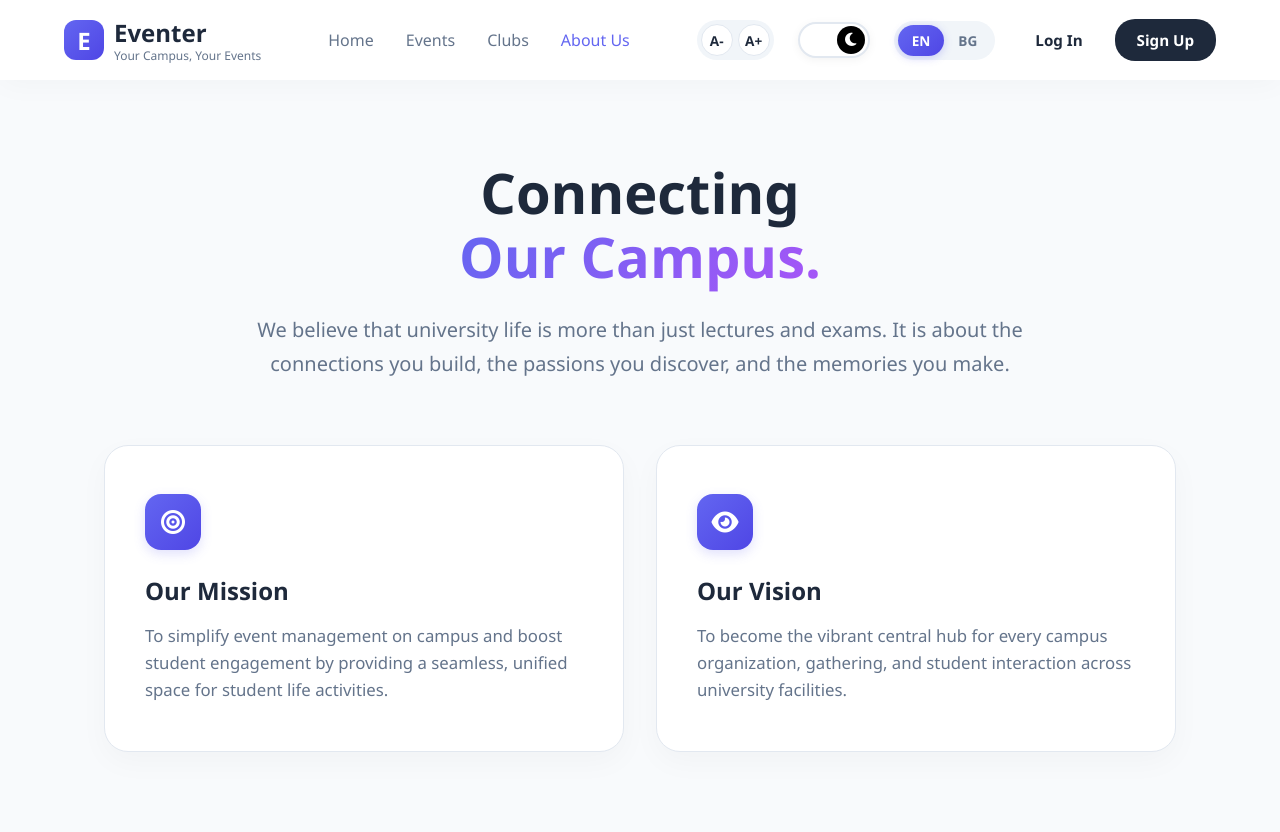
After one commit to j77s9gc9w9-svg/artemis-student-platform, a Flask app: page /about in a window 1280 px wide. The commit adds this page. Run offline with Flask 3, Linux system fonts and the light colour scheme.

Commit message:
Implement about us page

```diff
--- a/app.py
+++ b/app.py
@@ -202,6 +202,9 @@ def login():
 
 
 @page_bp.route("/api/me")
+@page_bp.route("/about")
+def about():
+    return render_template("about.html")
 @token_required
 def me():
     return jsonify({
--- /dev/null
+++ b/static/about.css
@@ -0,0 +1,378 @@
+html {
+    font-size: 16px;
+    transition: font-size 0.2s ease;
+}
+
+:root {
+    --primary: #6366f1;
+    --primary-gradient: linear-gradient(135deg, #6366f1 0%, #4f46e5 100%);
+    --bg-light: #f8fafc;
+    --bg-header: #ffffff;
+    --text-dark: #1e293b;
+    --text-muted: #64748b;
+    --box-shadow-alpha: rgba(0, 0, 0, 0.03);
+    --switcher-bg: #f1f5f9;
+    --btn-secondary-bg: #ffffff;
+    --btn-secondary-border: #e2e8f0;
+    --btn-signup-bg: #1e293b;
+    --btn-signup-text: #ffffff;
+    --btn-signup-border: transparent;
+}
+
+body.dark-mode {
+    --bg-light: #0f172a;
+    --bg-header: #1e293b;
+    --text-dark: #f8fafc;
+    --text-muted: #94a3b8;
+    --box-shadow-alpha: rgba(0, 0, 0, 0.25);
+    --switcher-bg: #334155;
+    --btn-secondary-bg: #1e293b;
+    --btn-secondary-border: #334155;
+    --btn-signup-bg: #334155;
+    --btn-signup-text: #f8fafc;
+    --btn-signup-border: #475569;
+}
+
+* {
+    margin: 0;
+    padding: 0;
+    box-sizing: border-box;
+    font-family: 'Segoe UI', Tahoma, Geneva, Verdana, sans-serif;
+}
+
+body {
+    background-color: var(--bg-light);
+    color: var(--text-dark);
+    overflow-x: hidden;
+    min-height: 100vh;
+    transition: background-color 0.3s ease, color 0.3s ease;
+}
+
+header {
+    background: var(--bg-header);
+    padding: 1rem 5%;
+    display: flex;
+    justify-content: space-between;
+    align-items: center;
+    box-shadow: 0 4px 30px var(--box-shadow-alpha);
+    position: sticky;
+    top: 0;
+    z-index: 100;
+    transition: background-color 0.3s ease;
+}
+
+.logo-container {
+    display: flex;
+    align-items: center;
+    gap: 10px;
+}
+
+.logo-icon {
+    background: var(--primary-gradient);
+    color: white;
+    width: 40px;
+    height: 40px;
+    border-radius: 12px;
+    display: flex;
+    align-items: center;
+    justify-content: center;
+    font-size: 1.5rem;
+    font-weight: bold;
+}
+
+.logo-text h1 {
+    font-size: 1.5rem;
+    color: var(--text-dark);
+}
+
+.logo-text span {
+    font-size: 0.75rem;
+    color: var(--text-muted);
+    display: block;
+    margin-top: -2px;
+}
+
+nav ul {
+    display: flex;
+    list-style: none;
+    gap: 2rem;
+}
+
+nav ul li a {
+    text-decoration: none;
+    color: var(--text-muted);
+    font-weight: 500;
+    transition: color 0.3s;
+}
+
+nav ul li a.active, nav ul li a:hover {
+    color: var(--primary);
+}
+
+.header-actions {
+    display: flex;
+    align-items: center;
+    gap: 1.5rem;
+}
+
+.font-size-container {
+    display: flex;
+    gap: 5px;
+    background: var(--switcher-bg);
+    padding: 4px;
+    border-radius: 20px;
+}
+
+.font-btn {
+    background: var(--btn-secondary-bg);
+    border: 1px solid var(--btn-secondary-border);
+    color: var(--text-dark);
+    width: 32px;
+    height: 32px;
+    border-radius: 50%;
+    font-size: 0.85rem;
+    font-weight: bold;
+    cursor: pointer;
+    display: flex;
+    align-items: center;
+    justify-content: center;
+    transition: all 0.2s ease;
+}
+
+.font-btn:hover {
+    border-color: var(--primary);
+    color: var(--primary);
+}
+
+.theme-switch-container {
+    display: flex;
+    align-items: center;
+}
+
+.theme-checkbox {
+    display: none;
+}
+
+.theme-switch-label {
+    width: 72px;
+    height: 36px;
+    background-color: #ffffff;
+    border: 2px solid #e2e8f0;
+    border-radius: 50px;
+    position: relative;
+    cursor: pointer;
+    display: flex;
+    align-items: center;
+    box-shadow: 0 2px 10px rgba(0, 0, 0, 0.05);
+    transition: background-color 0.3s ease, border-color 0.3s ease;
+}
+
+.theme-switch-ball {
+    width: 28px;
+    height: 28px;
+    background-color: #000000;
+    border-radius: 50%;
+    position: absolute;
+    right: 3px;
+    display: flex;
+    align-items: center;
+    justify-content: center;
+    transition: transform 0.3s cubic-bezier(0.4, 0, 0.2, 1), background-color 0.3s ease;
+}
+
+.theme-switch-ball i {
+    font-size: 0.95rem;
+    position: absolute;
+    transition: opacity 0.2s ease, transform 0.3s ease;
+}
+
+.sun-icon {
+    color: #000000;
+    opacity: 0;
+    transform: rotate(-90deg);
+}
+
+.moon-icon {
+    color: #ffffff;
+    opacity: 1;
+    transform: rotate(0deg);
+}
+
+body.dark-mode .theme-switch-label {
+    background-color: #2d3135;
+    border-color: #2d3135;
+}
+
+body.dark-mode .theme-switch-ball {
+    transform: translateX(-34px);
+    background-color: #ffffff;
+}
+
+body.dark-mode .sun-icon {
+    opacity: 1;
+    transform: rotate(0deg);
+}
+
+body.dark-mode .moon-icon {
+    opacity: 0;
+    transform: rotate(90deg);
+}
+
+.lang-switcher {
+    display: flex;
+    background: var(--switcher-bg);
+    padding: 4px;
+    border-radius: 20px;
+    transition: background-color 0.3s ease;
+}
+
+.lang-btn {
+    background: transparent;
+    border: none;
+    padding: 6px 14px;
+    font-size: 0.85rem;
+    font-weight: 600;
+    cursor: pointer;
+    color: var(--text-muted);
+    border-radius: 16px;
+    transition: all 0.3s ease;
+}
+
+.lang-btn.active {
+    color: white;
+    background: var(--primary-gradient);
+    box-shadow: 0 2px 8px rgba(99, 102, 241, 0.3);
+}
+
+.auth-buttons {
+    display: flex;
+    align-items: center;
+    gap: 1rem;
+}
+
+.btn-login {
+    text-decoration: none;
+    color: var(--text-dark);
+    font-weight: 600;
+    font-size: 0.95rem;
+    transition: color 0.3s;
+    padding: 0.5rem 1rem;
+}
+
+.btn-login:hover {
+    color: var(--primary);
+}
+
+.btn-signup {
+    text-decoration: none;
+    background: var(--btn-signup-bg);
+    color: var(--btn-signup-text);
+    border: 1px solid var(--btn-signup-border);
+    padding: 0.6rem 1.3rem;
+    border-radius: 20px;
+    font-weight: 600;
+    font-size: 0.95rem;
+    transition: all 0.3s ease, transform 0.2s;
+}
+
+.btn-signup:hover {
+    opacity: 0.9;
+    transform: translateY(-1px);
+}
+
+.about-container {
+    max-width: 1200px;
+    margin: 0 auto;
+    padding: 5rem 5%;
+    min-height: calc(100vh - 72px);
+    display: flex;
+    flex-direction: column;
+    justify-content: center;
+    gap: 4rem;
+}
+
+.about-hero {
+    text-align: center;
+    max-width: 800px;
+    margin: 0 auto;
+}
+
+.about-hero h2 {
+    font-size: 3.5rem;
+    line-height: 1.15;
+    margin-bottom: 1.5rem;
+    font-weight: 800;
+}
+
+.about-hero h2 span {
+    color: var(--primary);
+    background: linear-gradient(135deg, #6366f1 0%, #a855f7 100%);
+    -webkit-background-clip: text;
+    -webkit-text-fill-color: transparent;
+}
+
+.about-lead {
+    font-size: 1.25rem;
+    color: var(--text-muted);
+    line-height: 1.7;
+}
+
+.about-grid {
+    display: grid;
+    grid-template-columns: 1fr 1fr;
+    gap: 2rem;
+}
+
+.about-card {
+    background: var(--bg-header);
+    padding: 3rem 2.5rem;
+    border-radius: 24px;
+    box-shadow: 0 10px 30px var(--box-shadow-alpha);
+    border: 1px solid var(--btn-secondary-border);
+    transition: transform 0.3s ease, border-color 0.3s ease, background-color 0.3s ease;
+}
+
+.about-card:hover {
+    transform: translateY(-5px);
+    border-color: var(--primary);
+}
+
+.card-icon {
+    background: var(--primary-gradient);
+    color: white;
+    width: 56px;
+    height: 56px;
+    border-radius: 16px;
+    display: flex;
+    align-items: center;
+    justify-content: center;
+    font-size: 1.5rem;
+    margin-bottom: 1.5rem;
+    box-shadow: 0 4px 12px rgba(99, 102, 241, 0.2);
+}
+
+.about-card h3 {
+    font-size: 1.5rem;
+    margin-bottom: 1rem;
+    font-weight: 700;
+}
+
+.about-card p {
+    color: var(--text-muted);
+    line-height: 1.6;
+    font-size: 1.05rem;
+}
+
+@media (max-width: 768px) {
+    .about-container {
+        padding-top: 3rem;
+        padding-bottom: 3rem;
+        gap: 2.5rem;
+    }
+    .about-hero h2 {
+        font-size: 2.75rem;
+    }
+    .about-grid {
+        grid-template-columns: 1fr;
+    }
+}
--- a/static/script.js
+++ b/static/script.js
@@ -12,7 +12,13 @@ const translations = {
         title: "Make <br><span>Memories.</span>",
         desc: "Eventer is your go-to platform for discovering exciting campus events, connecting with people and creating unforgettable experiences.",
         explore: 'Explore Events <i class="fa-solid fa-arrow-right"></i>',
-        club: '<i class="fa-solid fa-users"></i> Join a Club'
+        club: '<i class="fa-solid fa-users"></i> Join a Club',
+        aboutTitle: "Connecting <br><span>Our Campus.</span>",
+        aboutLead: "We believe that university life is more than just lectures and exams. It is about the connections you build, the passions you discover, and the memories you make.",
+        missionTitle: "Our Mission",
+        missionDesc: "To simplify event management on campus and boost student engagement by providing a seamless, unified space for student life activities.",
+        visionTitle: "Our Vision",
+        visionDesc: "To become the vibrant central hub for every campus organization, gathering, and student interaction across university facilities."
     },
     bg: {
         brand: "Евентър",
@@ -27,7 +33,13 @@ const translations = {
         title: "Създавай <br><span>Спомени.</span>",
         desc: "Eventer е твоята платформа за откриване на вълнуващи събития в университета, създаване на контакти и незабравими преживявания.",
         explore: 'Виж Събитията <i class="fa-solid fa-arrow-right"></i>',
-        club: '<i class="fa-solid fa-users"></i> Влез в клуб'
+        club: '<i class="fa-solid fa-users"></i> Влез в клуб',
+        aboutTitle: "Свързваме <br><span>Нашия Кампус.</span>",
+        aboutLead: "Вярваме, че университетският живот е нещо повече от лекции и изпити. Той е за връзките, които изграждате, страстите, които откривате, и спомените, които създавате.",
+        missionTitle: "Нашата Мисия",
+        missionDesc: "Да опростим управлението на събития в кампуса и да увеличим ангажираността на студентите, като предоставим единно пространство за студентски активности.",
+        visionTitle: "Нашата Визия",
+        visionDesc: "Да се превърнем в централния и динамичен център за всяка студентска организация, събиране и взаимодействие в рамките на университета."
     }
 };
 
@@ -40,25 +52,34 @@ function switchLanguage(lang) {
         }
     });
 
-    document.getElementById('nav-brand').textContent = translations[lang].brand;
-    document.getElementById('nav-subtitle').textContent = translations[lang].subtitle;
-    document.getElementById('nav-home').textContent = translations[lang].home;
-    document.getElementById('nav-events').textContent = translations[lang].events;
-    document.getElementById('nav-clubs').textContent = translations[lang].clubs;
-    document.getElementById('nav-about').textContent = translations[lang].about;
-    document.getElementById('btn-login').textContent = translations[lang].login;
-    document.getElementById('btn-signup').textContent = translations[lang].signup;
-    document.getElementById('hero-tagline').textContent = translations[lang].tagline;
-    document.getElementById('hero-title').innerHTML = translations[lang].title;
-    document.getElementById('hero-desc').textContent = translations[lang].desc;
-    document.getElementById('btn-explore').innerHTML = translations[lang].explore;
-    document.getElementById('btn-club').innerHTML = translations[lang].club;
+    if(document.getElementById('nav-brand')) document.getElementById('nav-brand').textContent = translations[lang].brand;
+    if(document.getElementById('nav-subtitle')) document.getElementById('nav-subtitle').textContent = translations[lang].subtitle;
+    if(document.getElementById('nav-home')) document.getElementById('nav-home').textContent = translations[lang].home;
+    if(document.getElementById('nav-events')) document.getElementById('nav-events').textContent = translations[lang].events;
+    if(document.getElementById('nav-clubs')) document.getElementById('nav-clubs').textContent = translations[lang].clubs;
+    if(document.getElementById('nav-about')) document.getElementById('nav-about').textContent = translations[lang].about;
+    if(document.getElementById('btn-login')) document.getElementById('btn-login').textContent = translations[lang].login;
+    if(document.getElementById('btn-signup')) document.getElementById('btn-signup').textContent = translations[lang].signup;
+
+    if(document.getElementById('hero-tagline')) document.getElementById('hero-tagline').textContent = translations[lang].tagline;
+    if(document.getElementById('hero-title')) document.getElementById('hero-title').innerHTML = translations[lang].title;
+    if(document.getElementById('hero-desc')) document.getElementById('hero-desc').textContent = translations[lang].desc;
+    if(document.getElementById('btn-explore')) document.getElementById('btn-explore').innerHTML = translations[lang].explore;
+    if(document.getElementById('btn-club')) document.getElementById('btn-club').innerHTML = translations[lang].club;
+
+    if(document.getElementById('about-title')) document.getElementById('about-title').innerHTML = translations[lang].aboutTitle;
+    if(document.getElementById('about-lead-text')) document.getElementById('about-lead-text').textContent = translations[lang].aboutLead;
+    if(document.getElementById('card-mission-title')) document.getElementById('card-mission-title').textContent = translations[lang].missionTitle;
+    if(document.getElementById('card-mission-desc')) document.getElementById('card-mission-desc').textContent = translations[lang].missionDesc;
+    if(document.getElementById('card-vision-title')) document.getElementById('card-vision-title').textContent = translations[lang].visionTitle;
+    if(document.getElementById('card-vision-desc')) document.getElementById('card-vision-desc').textContent = translations[lang].visionDesc;
 }
 
 const canvas = document.getElementById('bubble-canvas');
-const ctx = canvas.getContext('2d');
 const container = document.getElementById('visual-box');
 
+if (canvas && container) {
+    const ctx = canvas.getContext('2d');
     let bubblesArray = [];
 
     function setCanvasSize() {
@@ -136,6 +157,7 @@ container.addEventListener('click', (e) => {
             if(bubblesArray.length > 60) bubblesArray.shift();
         }
     });
+}
 
 async function register(email, password) {
     const response = await fetch("/register", {
@@ -143,7 +165,6 @@ async function register(email, password) {
         headers: { "Content-Type": "application/json" },
         body: JSON.stringify({ email, password })
     });
-
     return response.json();
 }
 
@@ -153,9 +174,10 @@ document.addEventListener('DOMContentLoaded', () => {
 
     if (savedTheme === 'dark') {
         document.body.classList.add('dark-mode');
-        themeCheckbox.checked = true;
+        if (themeCheckbox) themeCheckbox.checked = true;
     }
 
+    if (themeCheckbox) {
         themeCheckbox.addEventListener('change', () => {
             if (themeCheckbox.checked) {
                 document.body.classList.add('dark-mode');
@@ -165,6 +187,7 @@ document.addEventListener('DOMContentLoaded', () => {
                 localStorage.setItem('theme', 'light');
             }
         });
+    }
 
     const decreaseBtn = document.getElementById('font-decrease');
     const increaseBtn = document.getElementById('font-increase');
@@ -173,6 +196,7 @@ document.addEventListener('DOMContentLoaded', () => {
     let currentSize = parseInt(localStorage.getItem('fontSize')) || 16;
     htmlElement.style.fontSize = currentSize + 'px';
 
+    if (decreaseBtn) {
         decreaseBtn.addEventListener('click', () => {
             if (currentSize > 12) {
                 currentSize -= 2;
@@ -180,7 +204,9 @@ document.addEventListener('DOMContentLoaded', () => {
                 localStorage.setItem('fontSize', currentSize);
             }
         });
+    }
 
+    if (increaseBtn) {
         increaseBtn.addEventListener('click', () => {
             if (currentSize < 24) {
                 currentSize += 2;
@@ -188,4 +214,5 @@ document.addEventListener('DOMContentLoaded', () => {
                 localStorage.setItem('fontSize', currentSize);
             }
         });
+    }
 });
--- /dev/null
+++ b/templates/about.html
@@ -0,0 +1,83 @@
+<!DOCTYPE html>
+<html lang="en">
+<head>
+    <meta charset="UTF-8">
+    <meta name="viewport" content="width=device-width, initial-scale=1.0">
+    <title>Eventer - About Us</title>
+    <link rel="stylesheet" href="https://cdnjs.cloudflare.com/ajax/libs/font-awesome/6.4.0/css/all.min.css">
+    <link rel="stylesheet" href="{{ url_for('static', filename='about.css') }}">
+</head>
+<body>
+
+    <header>
+        <div class="logo-container">
+            <div class="logo-icon">E</div>
+            <div class="logo-text">
+                <h1 id="nav-brand">Eventer</h1>
+                <span id="nav-subtitle">Your Campus, Your Events</span>
+            </div>
+        </div>
+
+        <nav>
+            <ul>
+                <li><a href="{{ url_for('pages.index') }}" id="nav-home">Home</a></li>
+                <li><a href="#" id="nav-events">Events</a></li>
+                <li><a href="#" id="nav-clubs">Clubs</a></li>
+                <li><a href="{{ url_for('pages.about') }}" class="active" id="nav-about">About Us</a></li>
+            </ul>
+        </nav>
+
+        <div class="header-actions">
+            <div class="font-size-container">
+                <button id="font-decrease" class="font-btn" aria-label="Decrease font size">A-</button>
+                <button id="font-increase" class="font-btn" aria-label="Increase font size">A+</button>
+            </div>
+
+            <div class="theme-switch-container">
+                <input type="checkbox" id="theme-checkbox" class="theme-checkbox">
+                <label for="theme-checkbox" class="theme-switch-label">
+                    <span class="theme-switch-ball">
+                        <i class="fa-solid fa-sun sun-icon"></i>
+                        <i class="fa-solid fa-moon moon-icon"></i>
+                    </span>
+                </label>
+            </div>
+
+            <div class="lang-switcher">
+                <button class="lang-btn active" onclick="switchLanguage('en')">EN</button>
+                <button class="lang-btn" onclick="switchLanguage('bg')">BG</button>
+            </div>
+
+            <div class="auth-buttons">
+                <a href="{{ url_for('pages.login') }}" class="btn-login" id="btn-login">Log In</a>
+                <a href="{{ url_for('pages.register') }}" class="btn-signup" id="btn-signup">Sign Up</a>
+            </div>
+        </div>
+    </header>
+
+    <main class="about-container">
+        <section class="about-hero">
+            <h2 id="about-title">Connecting <br><span>Our Campus.</span></h2>
+            <p class="about-lead" id="about-lead-text">
+                We believe that university life is more than just lectures and exams. It is about the connections you build, the passions you discover, and the memories you make.
+            </p>
+        </section>
+
+        <section class="about-grid">
+            <div class="about-card">
+                <div class="card-icon"><i class="fa-solid fa-bullseye"></i></div>
+                <h3 id="card-mission-title">Our Mission</h3>
+                <p id="card-mission-desc">To simplify event management on campus and boost student engagement by providing a seamless, unified space for student life activities.</p>
+            </div>
+
+            <div class="about-card">
+                <div class="card-icon"><i class="fa-solid fa-eye"></i></div>
+                <h3 id="card-vision-title">Our Vision</h3>
+                <p id="card-vision-desc">To become the vibrant central hub for every campus organization, gathering, and student interaction across university facilities.</p>
+            </div>
+        </section>
+    </main>
+
+    <script src="{{ url_for('static', filename='script.js') }}"></script>
+</body>
+</html>
--- a/templates/index.html
+++ b/templates/index.html
@@ -23,7 +23,7 @@
                 <li><a href="{{ url_for('pages.index') }}" class="active" id="nav-home">Home</a></li>
                 <li><a href="#" id="nav-events">Events</a></li>
                 <li><a href="#" id="nav-clubs">Clubs</a></li>
-                <li><a href="#" id="nav-about">About Us</a></li>
+                <li><a href="{{ url_for('pages.about') }}" id="nav-about">About Us</a></li>
             </ul>
         </nav>
 
```
Lines whose indentation alone changed are shown as unchanged.
